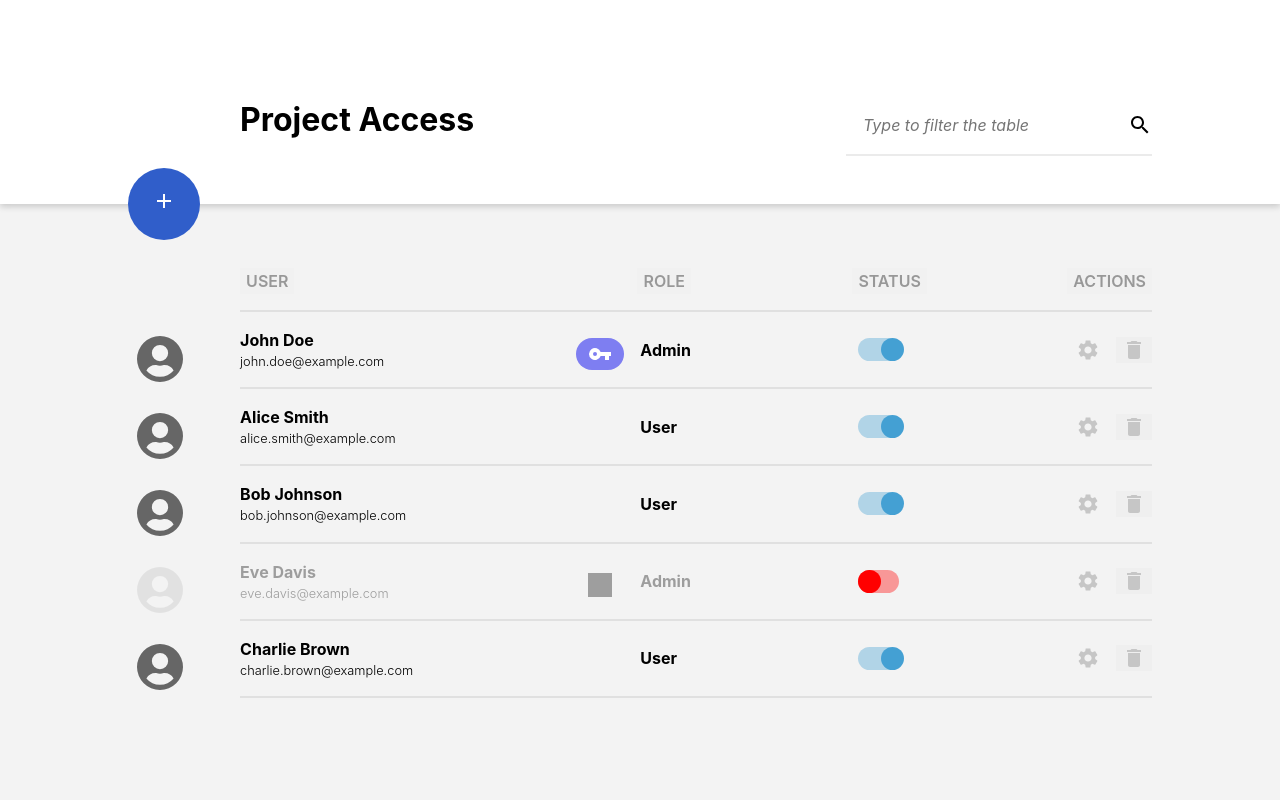
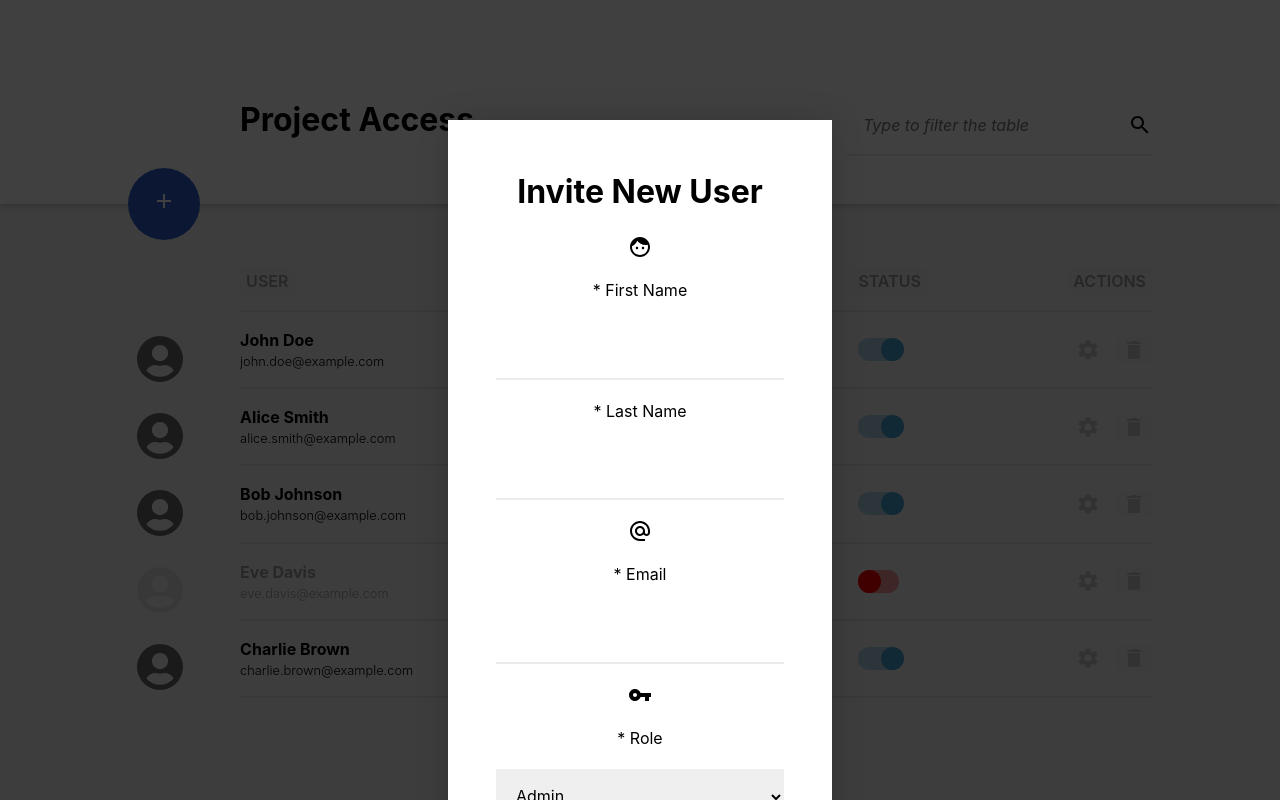
Before and after one commit to teodorazhelyazkova/user-management-tool, a React (Vite) app: page / in a window 1280 px wide. Both pictures are taken after a click on the button 164 px from the left and 204 px from the top of the page. Shown: the top 800 px of the page. Built offline with nearby package versions, Linux system fonts and the light colour scheme; grey boxes are pictures that could not be loaded.

Commit message:
create Invite New User modal

```diff
--- a/index.html
+++ b/index.html
@@ -6,6 +6,7 @@
     <title>User Management Tool</title>
   </head>
   <body>
+    <div id="portal"></div>
     <div id="root"></div>
     <script type="module" src="/src/main.tsx"></script>
   </body>
--- a/src/components/FloatingButton/FloatingButton.tsx
+++ b/src/components/FloatingButton/FloatingButton.tsx
@@ -1,18 +1,30 @@
-import { FC, useMemo } from 'react';
+import { FC, useCallback, useMemo, useState } from 'react';
 import cn from 'classnames';
 import { useLocation } from 'react-router-dom';
 import { DASHBOARD_PATH } from '../../constants/paths';
 import AddIcon from '@mui/icons-material/Add';
 import SettingsIcon from '@mui/icons-material/Settings';
 import styles from './FloatingButton.module.scss';
+import ReactDOM from 'react-dom';
+import { Overlay } from '../shared/Overlay/Overlay';
+import { InviteUserModal } from '../InviteUserModal/InviteUserModal';
 
 export const FloatingButton: FC = () => {
   const location = useLocation();
+  const portalDiv = document.getElementById('portal')!;
+  const [isModalVisible, setIsModalVisible] = useState<boolean>(false);
   const isDashboardLocation = useMemo(
     () => location.pathname === DASHBOARD_PATH,
     [location.pathname]
   );
-  const inviteUserHandler = () => {};
+
+  const inviteUserHandler = useCallback(() => {
+    setIsModalVisible(true);
+  }, []);
+
+  const closeHandler = useCallback(() => {
+    setIsModalVisible(false);
+  }, []);
 
   return (
     <div className={styles.Container}>
@@ -25,6 +37,18 @@ export const FloatingButton: FC = () => {
       >
         {isDashboardLocation ? <AddIcon /> : <SettingsIcon />}
       </button>
+      {ReactDOM.createPortal(
+        <>
+          <Overlay isVisible={isModalVisible} onClose={closeHandler} />
+          {isModalVisible && (
+            <InviteUserModal
+              isVisible={isModalVisible}
+              onClose={closeHandler}
+            />
+          )}
+        </>,
+        portalDiv
+      )}
     </div>
   );
 };
--- /dev/null
+++ b/src/components/InputError/InputError.module.scss
@@ -0,0 +1,8 @@
+@use '../../styles/variables' as *;
+
+.Error {
+  font-weight: 500;
+  font-size: 0.9rem;
+  color: $red;
+  min-height: 25px;
+}
--- /dev/null
+++ b/src/components/InputError/InputError.tsx
@@ -0,0 +1,20 @@
+import { FC } from 'react';
+import cn from 'classnames';
+import styles from './InputError.module.scss';
+
+interface InputErrorProps {
+  error?: string;
+}
+
+export const InputError: FC<InputErrorProps> = ({ error }) => {
+  const errorVisibility = !error ? 'hidden' : undefined;
+
+  return (
+    <p
+      data-testid="errorParagraph"
+      className={cn(styles.Error, errorVisibility)}
+    >
+      {error}
+    </p>
+  );
+};
--- /dev/null
+++ b/src/components/InputField/InputField.module.scss
@@ -0,0 +1,12 @@
+@use '../../styles/variables' as *;
+
+.Input {
+  width: 100%;
+  padding: 1rem;
+  border: none;
+  border-bottom: 2px solid $graphite;
+
+  &:focus {
+    outline: none;
+  }
+}
--- /dev/null
+++ b/src/components/InputField/InputField.tsx
@@ -0,0 +1,28 @@
+import React, { FC } from 'react';
+import cn from 'classnames';
+import styles from './InputField.module.scss';
+
+interface InputFieldProps {
+  type: string;
+  readOnly: boolean;
+  name: string;
+  isValid: boolean;
+  onChange?: (e: React.ChangeEvent<HTMLInputElement>) => void;
+  label: string;
+}
+
+export const InputField: FC<InputFieldProps> = (props) => {
+  return (
+    <>
+      <label>{props.label}</label>
+      <input
+        className={cn(styles.Input, { invalid: !props.isValid })}
+        type={props.type}
+        name={props.name}
+        readOnly={props.readOnly}
+        autoComplete="off"
+        onChange={props.onChange}
+      />
+    </>
+  );
+};
--- /dev/null
+++ b/src/components/InviteUserForm/InviteUserForm.module.scss
@@ -0,0 +1,34 @@
+@use '../../styles/variables' as *;
+
+.InviteUserForm {
+  font-family: Inter, system-ui, Avenir, Helvetica, Arial, sans-serif;
+  width: 60%;
+  display: flex;
+  justify-content: center;
+  align-items: center;
+  flex-direction: column;
+  gap: 1.2rem;
+  margin: 5rem auto;
+  padding: 3rem;
+  box-shadow: 0px 0px 30px $shadow;
+
+  &__Modal {
+    background-color: $white;
+    position: absolute;
+    z-index: 4;
+    width: 30%;
+    right: 35%;
+    top: 5vh;
+  }
+
+  &__Select {
+    width: 100%;
+    padding: 1rem;
+    border: none;
+    border-bottom: 2px solid $graphite;
+
+    &:focus {
+      outline: none;
+    }
+  }
+}
--- /dev/null
+++ b/src/components/InviteUserForm/InviteUserForm.tsx
@@ -0,0 +1,79 @@
+import cn from 'classnames';
+import React, { FC } from 'react';
+import { InputField } from '../InputField/InputField';
+import { InputError } from '../InputError/InputError';
+import { SubmitButton } from '../shared/SubmitButton/SubmitButton';
+import styles from './InviteUserForm.module.scss';
+import { Title } from '../Title/Title';
+import FaceIcon from '@mui/icons-material/Face';
+import AlternateEmailIcon from '@mui/icons-material/AlternateEmail';
+import VpnKeyIcon from '@mui/icons-material/VpnKey';
+
+interface InviteUserFormProps {
+  isVisible: boolean;
+  isSubmitting: boolean;
+  isInputValid: boolean;
+  submitHandler: (e: React.FormEvent<HTMLFormElement>) => Promise<void>;
+  error?: string;
+}
+
+export const InviteUserForm: FC<InviteUserFormProps> = (props) => {
+  return (
+    <form
+      data-testid="inviteUserForm"
+      className={cn(styles.InviteUserForm, {
+        [styles.InviteUserForm__Modal]: true,
+        hidden: !props.isVisible,
+      })}
+      onSubmit={props.submitHandler}
+    >
+      <Title title={'Invite New User'} />
+
+      <>
+        <FaceIcon />
+        <InputField
+          type="text"
+          readOnly={props.isSubmitting}
+          name="firstName"
+          isValid={props.isInputValid}
+          label={'* First Name'}
+        />
+        <InputField
+          type="text"
+          readOnly={props.isSubmitting}
+          name="lastName"
+          isValid={props.isInputValid}
+          label={'* Last Name'}
+        />
+      </>
+
+      <>
+        <AlternateEmailIcon />
+        <InputField
+          type="text"
+          readOnly={props.isSubmitting}
+          name="email"
+          isValid={props.isInputValid}
+          label={'* Email'}
+        />
+      </>
+
+      <>
+        <VpnKeyIcon />
+        <label htmlFor="role">* Role</label>
+        <select className={styles.InviteUserForm__Select} name="role" id="role">
+          <option value="Admin">Admin</option>
+          <option value="User">User</option>
+        </select>
+      </>
+
+      <InputError error={props.error} />
+      <SubmitButton
+        disabled={props.isSubmitting}
+        label="Send Invitation"
+        type={'secondary'}
+        size={'small'}
+      />
+    </form>
+  );
+};
--- /dev/null
+++ b/src/components/InviteUserModal/InviteUserModal.tsx
@@ -0,0 +1,60 @@
+import React, { FC, useEffect, useId, useState } from 'react';
+import { useNavigation } from 'react-router-dom';
+import { InviteUserForm } from '../InviteUserForm/InviteUserForm';
+import { useData } from '../../AppContext';
+import { IUser } from '../User/interface/User.interface';
+
+interface IInviteUserProps {
+  isVisible: boolean;
+  onClose: () => void;
+}
+
+export const InviteUserModal: FC<IInviteUserProps> = (props) => {
+  const id = useId();
+  const data = useData()!;
+  const navigation = useNavigation();
+  const isSubmitting = navigation.state === 'submitting';
+  const [error, setError] = useState<string>('');
+  const [isInputValid, setIsInputValid] = useState<boolean>(true);
+
+  useEffect(() => {
+    if (error === '') {
+      return;
+    }
+    setIsInputValid(false);
+  }, [error]);
+
+  const submitHandler = async (e: React.FormEvent<HTMLFormElement>) => {
+    e.preventDefault();
+    const firstName = (e.currentTarget.elements[0] as HTMLFormElement).value;
+    const lastName = (e.currentTarget.elements[1] as HTMLFormElement).value;
+    const email = (e.currentTarget.elements[2] as HTMLFormElement).value;
+    const role = (e.currentTarget.elements[3] as HTMLFormElement).value;
+
+    if (firstName === '' || lastName === '' || email === '' || role === '') {
+      return setError('All fields are required');
+    }
+
+    const newUser: IUser = {
+      ...data.users[0],
+      firstName: firstName,
+      lastName: lastName,
+      email: email,
+      id: id,
+    };
+
+    data.setUsers([newUser].concat(data.users));
+
+    props.onClose();
+  };
+
+  return (
+    <InviteUserForm
+      isVisible={props.isVisible}
+      isSubmitting={isSubmitting}
+      isInputValid={isInputValid}
+      submitHandler={submitHandler}
+      error={error}
+    />
+  );
+};
--- a/src/styles/_variables.scss
+++ b/src/styles/_variables.scss
@@ -1,4 +1,5 @@
 $lightGray: rgb(243, 243, 243);
+$semiGray: rgb(154, 154, 154);
 $gray: rgb(198, 198, 198);
 $graphite: rgb(0, 0, 0, 0.08);
 $black: rgb(0, 0, 0);
@@ -10,3 +11,5 @@ $red: rgb(255, 0, 0);
 $lightBlue: rgb(177, 212, 231);
 $blue: rgb(68, 160, 211);
 $shadow: rgba(0, 0, 0, 0.161);
+$overlayBlack: rgba(0, 0, 0, 0.75);
+$secondaryBlack: rgb(0, 0, 0, 0.08);
--- a/src/styles/index.scss
+++ b/src/styles/index.scss
@@ -4,3 +4,11 @@
 .disabled {
   opacity: 0.35;
 }
+
+.hidden {
+  visibility: hidden;
+}
+
+.invalid {
+  background-color: $lightRed;
+}
```
